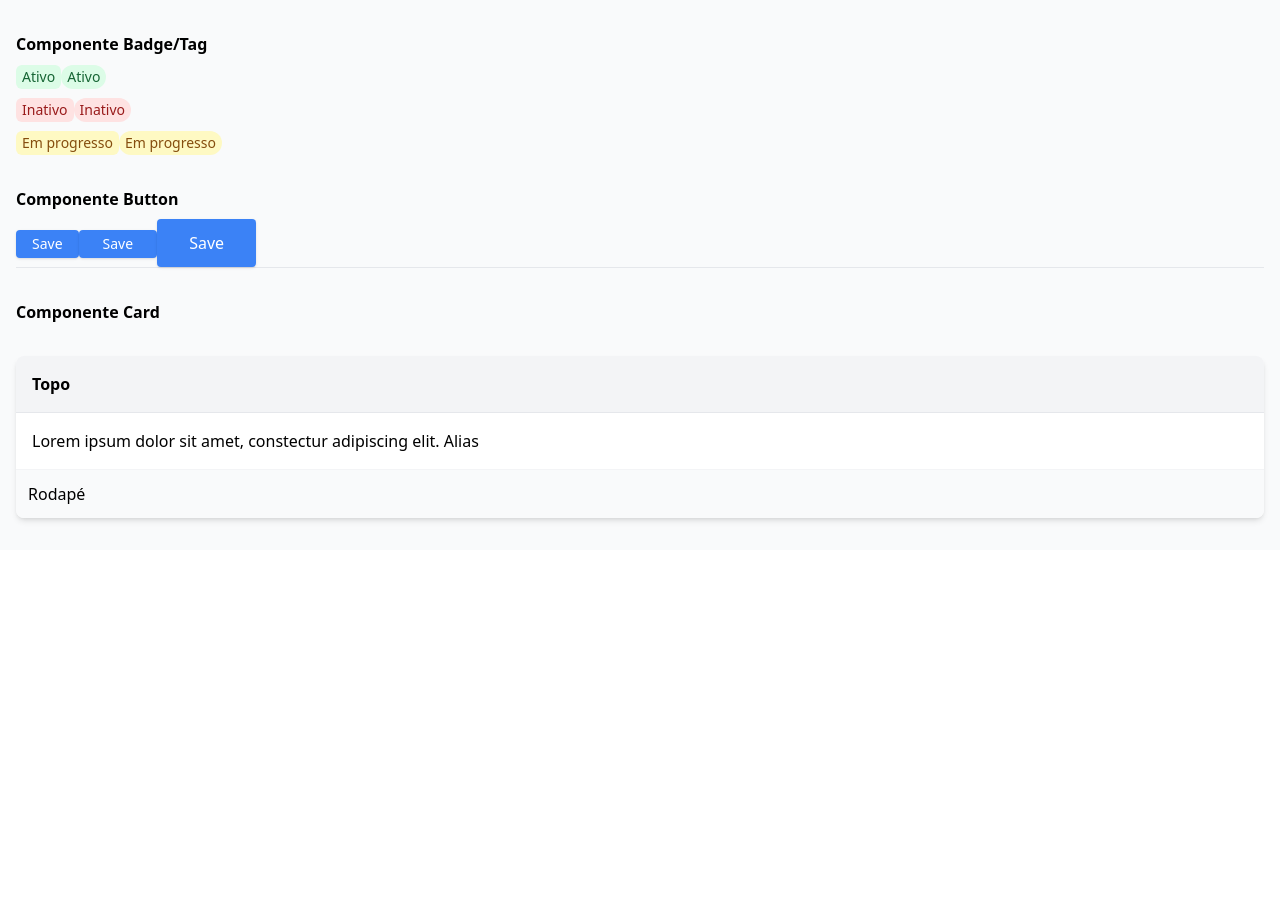
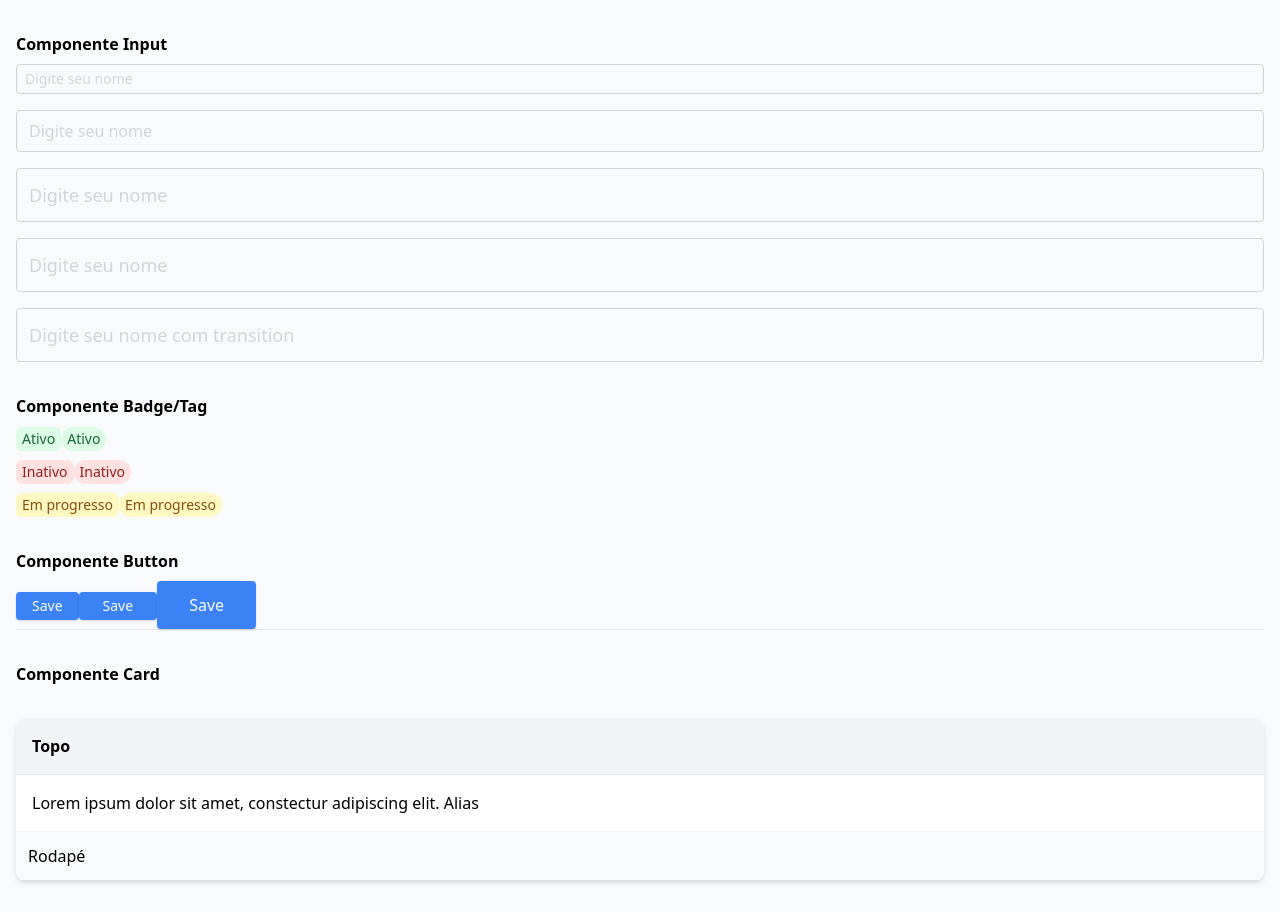
Before and after one commit to joelvitorniino/learning-tailwind, a Next.js app: page / in a window 1280 px wide. Before the commit the page ends 800 px from the top, so only its background shows below. Built offline with nearby package versions, Linux system fonts and the light colour scheme.

Commit message:
component input

```diff
--- a/pages/index.tsx
+++ b/pages/index.tsx
@@ -3,7 +3,41 @@ export default function Home() {
     <>
       <div className="bg-gray-50 container mx-auto px-4 py-8 space-y-8">
       <div>
-        <h6 className="dark:text-gray-50 font-bold mb-2">Componente Badge/Tag</h6>
+        <h6 className="font-bold mb-2">Componente Input</h6>
+        <div className="space-y-4">
+          <input
+            type="text"
+            placeholder="Digite seu nome"
+            className="w-full bg-gray-50 border border-gray-300 focus:border-blue-500 rounded px-2 py-1 text-sm text-gray-800 placeholder-gray-300 focus:outline-none"
+          />
+
+          <input
+            type="text"
+            placeholder="Digite seu nome"
+            className="w-full bg-gray-50 border border-gray-300 focus:border-blue-500 rounded px-3 py-2 text-base text-gray-800 placeholder-gray-300 focus:outline-none"
+          />
+
+          <input
+            type="text"
+            placeholder="Digite seu nome"
+            className="w-full bg-gray-50 border border-gray-300 focus:border-blue-500 rounded px-3 py-3 text-lg text-gray-800 placeholder-gray-300 focus:outline-none"
+          />
+
+          <input
+            type="text"
+            placeholder="Digite seu nome"
+            className="w-full bg-gray-50 border border-gray-300 focus:border-blue-500 focus:ring-2 focus:ring-blue-500 focus:ring-opacity-20 rounded px-3 py-3 text-lg text-gray-800 placeholder-gray-300 focus:outline-none"
+          />
+
+          <input
+            type="text"
+            placeholder="Digite seu nome com transition"
+            className="w-full bg-gray-50 border border-gray-300 focus:border-blue-500 focus:ring-2 focus:ring-blue-500 focus:ring-opacity-20 rounded px-3 py-3 text-lg text-gray-800 placeholder-gray-300 focus:outline-none transition duration-200 ease-in-out"
+          />
+        </div>
+      </div>
+      <div>
+        <h6 className="font-bold mb-2">Componente Badge/Tag</h6>
         <div className="mb-2">
           <div className="inline-flex item-center text-sm bg-green-100 px-1.5 py-0.5 rounded-md text-green-800 font-medium">
             Ativo
```
